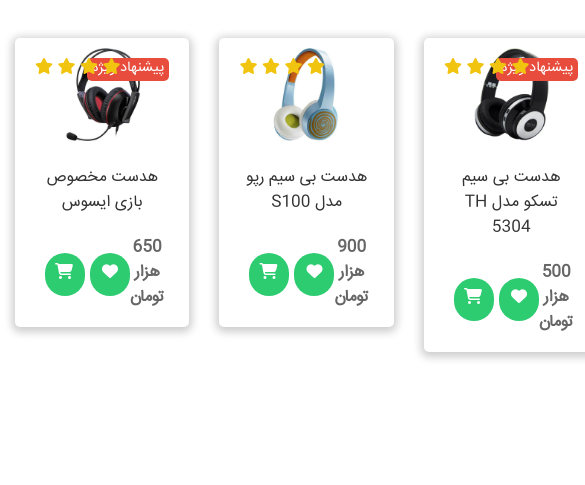
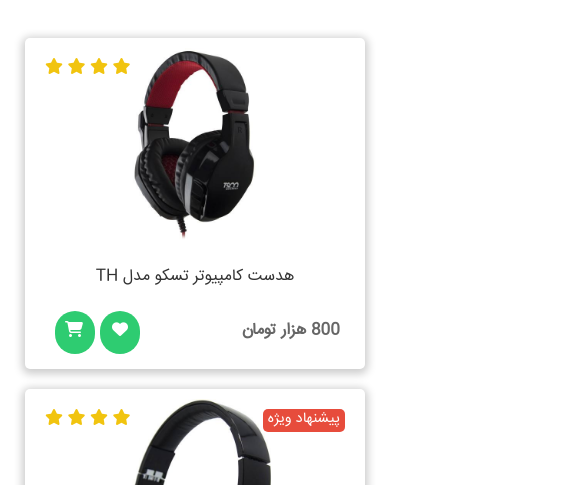
Before and after one commit to arashagp/shopProject, a plain HTML site: page index.html in a window 390 px wide. Shown: the part 359-844 px from the top of the page, 585 px wide, since content can reach past the window. Drawn offline with nearby package versions, Linux system fonts and the light colour scheme.

Commit message:
fixed Responsive pruduct card

```diff
--- a/css/home.css
+++ b/css/home.css
@@ -210,19 +210,19 @@
 }
 
 @media screen and (max-width: 1200px){
-    .home-page-product-section .row{
+    main .home-page-product-section .row{
         grid-template-columns: repeat(3 , 1fr);
     }
 }
 
 @media screen and (max-width: 900px){
-    .home-page-product-section .row{
+    main .home-page-product-section .row{
         grid-template-columns: repeat(2 , 1fr);
     }
 }
 
 @media screen and (max-width: 600px){
-    .home-page-product-section .row{
+    main .home-page-product-section .row{
         grid-template-columns: repeat(1 , 1fr);
     }
 }
--- a/index.html
+++ b/index.html
@@ -89,7 +89,7 @@
                             </div>
                         </div>
                         <div class="title">
-                            هدست کامپیوتر تسکو مدل TH 5124
+                            هدست کامپیوتر تسکو مدل TH
                         </div>
                         <div class="buttons">
                             <div class="right">
@@ -126,7 +126,7 @@
                             </div>
                         </div>
                         <div class="title">
-                            هدست بی سیم تسکو مدل TH 5304
+                            هدست بی سیم تسکو مدل TH
                         </div>
                         <div class="buttons">
                             <div class="right">
```
